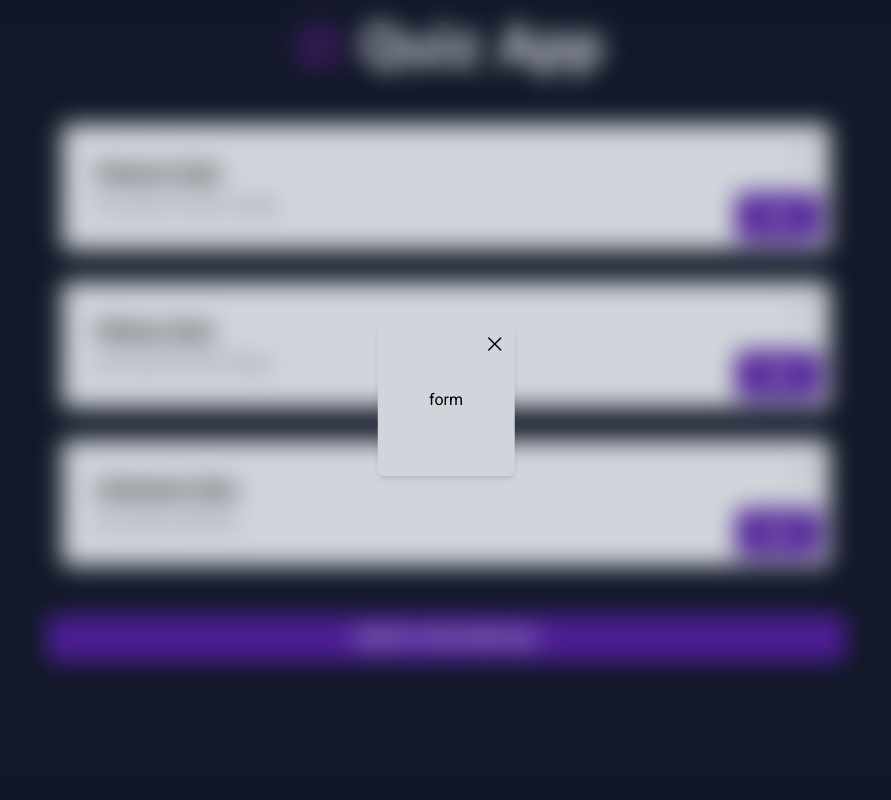
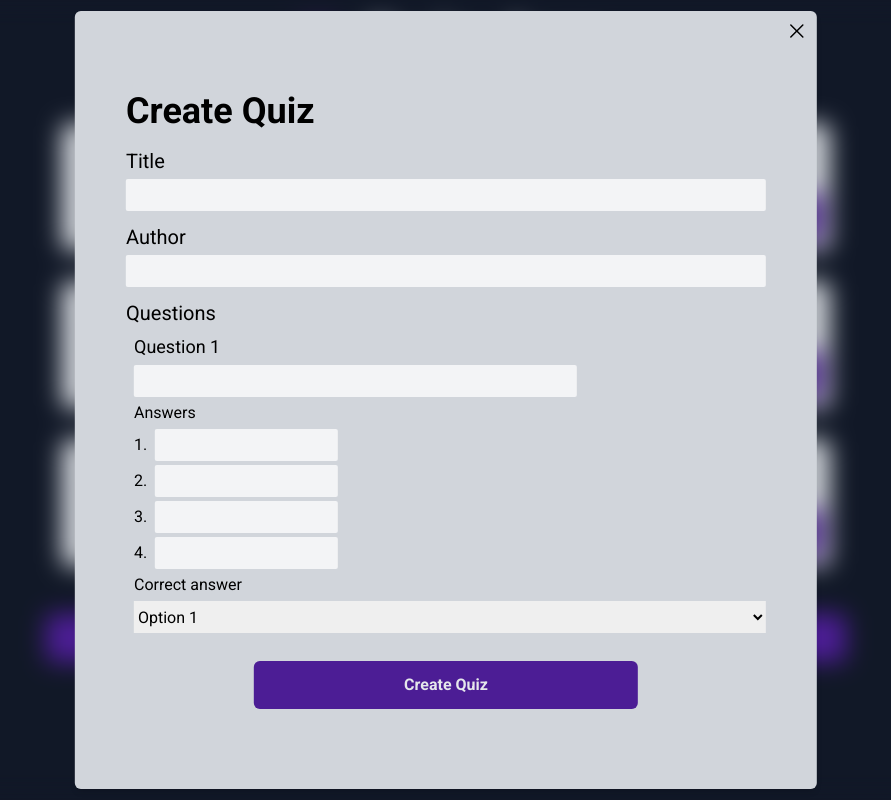
Before and after one commit to tojamrcel/quizapp-react-project, a React (Vite) app: page /quizzes in a window 1280 px wide. Both pictures are taken after a click on the button "CREATE YOUR OWN QUIZ". Shown: the whole page, without its empty margins (194-1085 px from the left). Built offline with nearby package versions, Linux system fonts and the light colour scheme; data requests are answered from the project's data file.

Commit message:
feat: create simple form for create quiz form

```diff
--- a/package.json
+++ b/package.json
@@ -17,6 +17,7 @@
         "prettier-plugin-tailwindcss": "^0.6.8",
         "react": "^18.3.1",
         "react-dom": "^18.3.1",
+        "react-hook-form": "^7.53.1",
         "react-icons": "^5.3.0",
         "react-router-dom": "^6.27.0"
     },
--- a/src/features/quiz/CreateQuizForm.jsx
+++ b/src/features/quiz/CreateQuizForm.jsx
@@ -1,5 +1,108 @@
+import { useForm } from "react-hook-form"
+import Button from "../../ui/Button"
+
 function CreateQuizForm() {
-    return <div>form</div>
+    const {
+        handleSubmit,
+        register,
+        getValues,
+        formState: { errors },
+    } = useForm()
+
+    function onSubmit() {
+        console.log(getValues())
+        console.log(errors)
+    }
+
+    return (
+        <div>
+            <h1 className="my-4 text-4xl font-bold">Create Quiz</h1>
+            <form
+                className="flex flex-col gap-3"
+                onSubmit={handleSubmit(onSubmit)}
+            >
+                <div className="flex flex-col gap-1">
+                    <label className="text-xl" htmlFor="title">
+                        Title
+                    </label>
+                    <input
+                        className="h-8 min-w-[50dvw] rounded-sm bg-gray-100"
+                        type="text"
+                        {...register("title", {
+                            required: "Title is required.",
+                        })}
+                    />
+                </div>
+                <div className="flex flex-col gap-1">
+                    <label className="text-xl" htmlFor="author">
+                        Author
+                    </label>
+                    <input
+                        className="h-8 min-w-[50dvw] rounded-sm bg-gray-100"
+                        type="text"
+                        {...register("author")}
+                    />
+                </div>
+                <div className="flex flex-col gap-1.5">
+                    <h2 className="text-xl" htmlFor="author">
+                        Questions
+                    </h2>
+                    <div className="ml-2 flex flex-col gap-1">
+                        <label htmlFor="question" className="text-lg">
+                            Question 1
+                        </label>
+                        <input
+                            type="text"
+                            className="h-8 max-w-[70%] rounded-sm bg-gray-100"
+                        />
+                        <label htmlFor="answers" className="text-base">
+                            Answers
+                        </label>
+                        <div className="flex items-center gap-2">
+                            <span>1.</span>
+                            <input
+                                type="text"
+                                className="h-8 max-w-[70%] rounded-sm bg-gray-100"
+                            />
+                        </div>
+                        <div className="flex items-center gap-2">
+                            <span>2.</span>
+                            <input
+                                type="text"
+                                className="h-8 max-w-[70%] rounded-sm bg-gray-100"
+                            />
+                        </div>
+                        <div className="flex items-center gap-2">
+                            <span>3.</span>
+                            <input
+                                type="text"
+                                className="h-8 max-w-[70%] rounded-sm bg-gray-100"
+                            />
+                        </div>
+                        <div className="flex items-center gap-2">
+                            <span>4.</span>
+                            <input
+                                type="text"
+                                className="h-8 max-w-[70%] rounded-sm bg-gray-100"
+                            />
+                        </div>
+                        <label htmlFor="correctAnswer" className="text-base">
+                            Correct answer
+                        </label>
+                        <select className="h-8" name="correctAnswer">
+                            <option value="0">Option 1</option>
+                            <option value="1">Option 2</option>
+                            <option value="2">Option 3</option>
+                            <option value="3">Option 4</option>
+                        </select>
+                    </div>
+                </div>
+                <div className="flex w-full justify-center">
+                    <Button type="wide">Create Quiz</Button>
+                </div>
+            </form>
+        </div>
+    )
 }
 
 export default CreateQuizForm
```
Also changed, not shown: 1 other file (tests, documents, lock files or other folders).
